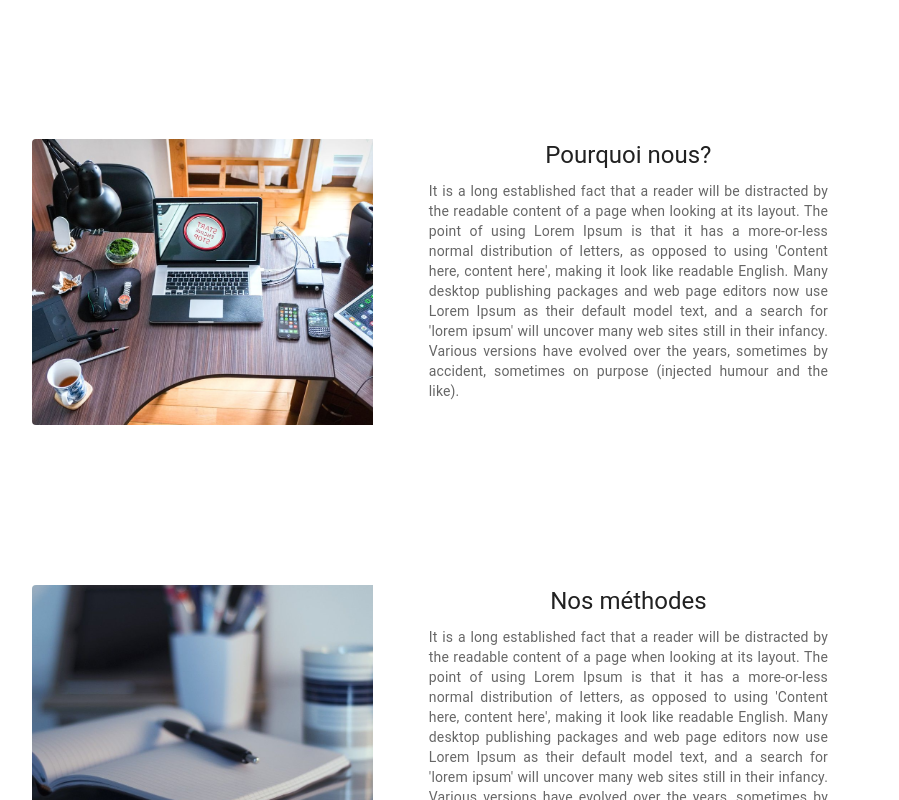
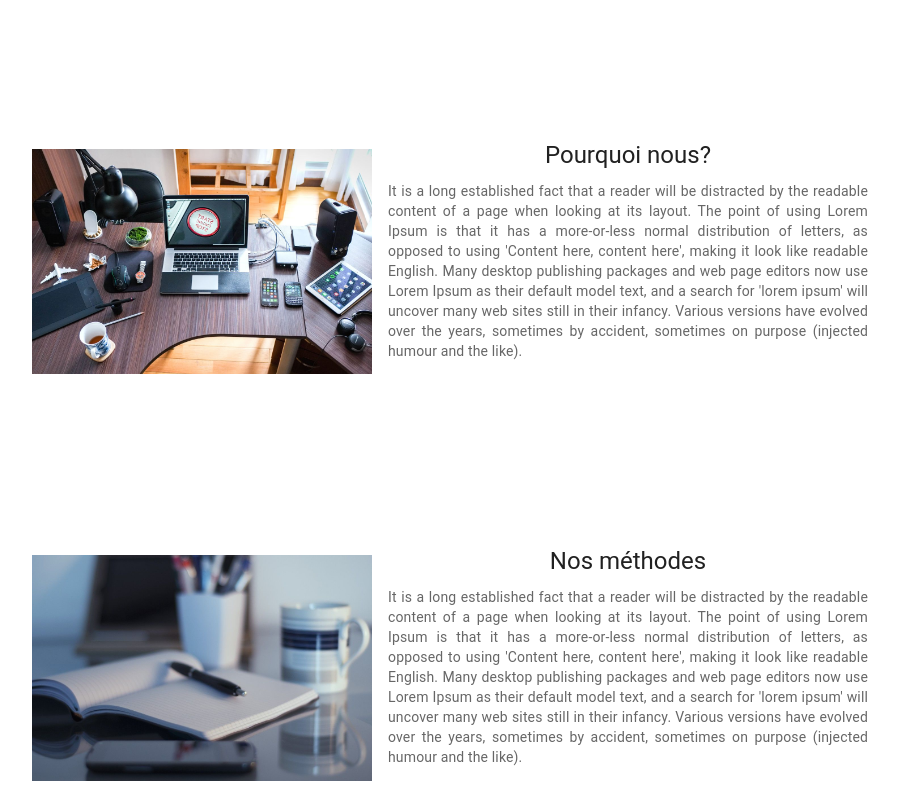
Before and after one commit to CDA-SKEW/Skew, a React (Create React App) app in the folder front/: page /#/ in a window 1280 px wide. Shown: the part 620-1420 px from the top of the page, without its empty margins (182-1081 px from the left). Built offline with nearby package versions, Linux system fonts and the light colour scheme.

Commit message:
CSS paragraphe img MUI

```diff
--- a/front/src/components/visiteur/CardParagrapheImg.js
+++ b/front/src/components/visiteur/CardParagrapheImg.js
@@ -11,7 +11,11 @@ const CardParagrapheImg = ({ index }) => {
             my: 20,
             display: "flex",
             bgcolor: "#fff",
-            boxShadow: "none"
+            boxShadow: "none",
+            display: "flex",
+            justifyContent: { xs: "center", md: "space-around" },
+            flexDirection: { xs: "column", md: "row" },
+            alignItems: { xs: "center", md: "none" },
         }}>
             <CardMedia
                 component="img"
@@ -19,10 +23,12 @@ const CardParagrapheImg = ({ index }) => {
                 alt="Pourquoi-nous"
                 sx={{
                     maxWidth: "40%",
+                    minWidth: "340px",
                 }}
             />
             <CardContent sx={{
-                pt: 0
+                pt: 0,
+                px: 2
             }}>
                 <Typography
                     variant="h5"
@@ -33,9 +39,6 @@ const CardParagrapheImg = ({ index }) => {
                     variant="body2"
                     color="text.secondary"
                     align="justify"
-                    sx = {{
-                        px: 5,
-                    }}
                 >
                     {index.texte}
                 </Typography>
--- a/front/src/components/visiteur/WhyHome.js
+++ b/front/src/components/visiteur/WhyHome.js
@@ -12,8 +12,7 @@ export default function WhyHome() {
     ]
 
     return (
-        <Container
-        maxWidth="md">
+        <Container maxWidth="md">
             {CardsContents.map((index) => (
                 <CardParagrapheImg key={index.key} index={index} />
             ))}
```
